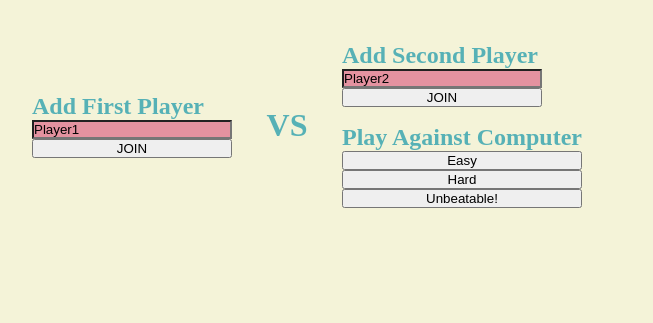
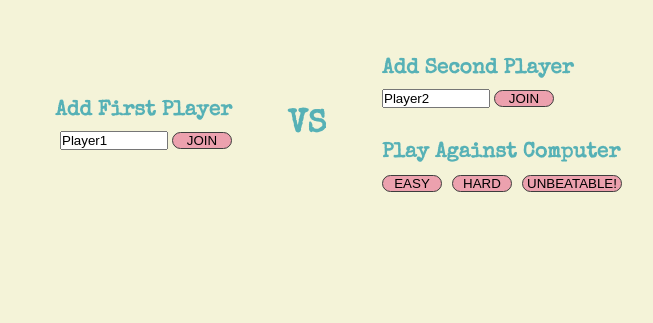
Before and after one commit to parkypark92/TicTakToe, a website: page index.html in a window 1280 px wide. Shown: the whole page, without its empty margins (333-986 px from the left). Drawn offline with nearby package versions, Linux system fonts and the light colour scheme.

Commit message:
further style interface

```diff
--- a/index.html
+++ b/index.html
@@ -14,8 +14,10 @@
             <div class="player1-name"></div>
             <div class="player-input player1-input-display">
                 <h2>Add First Player</h2>
-                <input type="text" name="player-one" id="player1-input" value="Player1" maxlength="10" minlength="1">
-                <button class="add-player-one">JOIN</button>
+                <div class="input-contain">
+                    <input type="text" name="player-one" id="player1-input" value="Player1" maxlength="10" required>
+                    <button class="add-player add-player-one button">JOIN</button>
+                </div>
             </div>
             <div>
                 <p id="vs">VS</p>
@@ -25,21 +27,26 @@
             <div class="choose-player2">
                 <div class="player-input player2-input-display">
                     <h2>Add Second Player</h2>
-                    <input type="text" name="player-two" id="player2-input" value="Player2" maxlength="10" minlength="1">
-                    <button class="add-player-two">JOIN</button>
+                    <div class="input-contain">
+                        <input type="text" name="player-two" id="player2-input" value="Player2" maxlength="10" required>
+                        <button class="add-player add-player-two button">JOIN</button>
+                    </div>
                 </div>
-                <div class="play-computer">
+                <div class="player-input play-computer">
                     <h2>Play Against Computer</h2>
-                    <button class="easy">Easy</button>
-                    <button class="hard">Hard</button>
-                    <button class="unbeatable">Unbeatable!</button>
+                    <div class="computer-buttons">
+                        <button class="easy button">EASY
+                        </button>
+                        <button class="hard button">HARD</button>
+                        <button class="unbeatable button">UNBEATABLE!</button>
+                    </div>
                 </div>
             </div>
         </header>
         <div class="winner-display"></div>
     </div>
     <div class="play-again">
-        <button class="play-again-button">PLAY AGAIN</button>
+        <button class="play-again-button button">PLAY AGAIN</button>
     </div>
     <div class="game-play-area">
         <table>
@@ -60,7 +67,7 @@
             </tr>
         </table>
 
-            <button class="reset-button">RESET</button>
+            <button class="reset-button button">RESET</button>
 
     </div>
 </body>
--- a/script.js
+++ b/script.js
@@ -128,7 +128,7 @@ const computer = (function () {
     const randomNumber = Math.random();
     const randomSquare = Math.floor(Math.random() * availableMoves.length);
     if (
-      (computer.AI.level === "easy" && randomNumber > 0.3) ||
+      (computer.AI.level === "easy" && randomNumber > 0.4) ||
       (computer.AI.level === "hard" && randomNumber > 0.7)
     ) {
       makeMove(availableMoves[randomSquare], availableMoves);
@@ -372,8 +372,16 @@ const buttons = (function () {
 
   reset.addEventListener("click", resetGame);
   playAgain.addEventListener("click", gameBoard.clear);
-  join1.addEventListener("click", players.addPlayer.bind(players.playerOne));
-  join2.addEventListener("click", players.addPlayer.bind(players.playerTwo));
+  join1.addEventListener("click", () => {
+    if (!(players.playerOne.inputName.value === "")) {
+      players.addPlayer.bind(players.playerOne)();
+    }
+  });
+  join2.addEventListener("click", () => {
+    if (!(players.playerTwo.inputName.value === "")) {
+      players.addPlayer.bind(players.playerTwo)();
+    }
+  });
   playComputerEasy.addEventListener(
     "click",
     () => (computer.AI.level = "easy")
--- a/style.css
+++ b/style.css
@@ -1,9 +1,13 @@
 @import url('https://fonts.googleapis.com/css2?family=Permanent+Marker&display=swap');
+
+@import url('https://fonts.googleapis.com/css2?family=Special+Elite&display=swap');
 
 :root {
     --customyellow:  #F4F3D8;
     --customgreen: #56b1b6;
     --custompink: #e492a0;
+    --customlightpink: #eca1ae;
+
 }
 
 
@@ -28,7 +32,7 @@ body {
 
 .verses {
     height: 200px;
-    width: 550px;
+    width: 630px;
     padding-top: 50px;
     color: var(--customgreen);
     display: flex;
@@ -36,21 +40,36 @@ body {
     align-items: center;
 }
 
+.verses h2, p {
+    font-family: 'Special Elite';
+    font-size: 1.3em;
+}
+
 .player-input {
-    width: 200px;
+    width: 240px;
+    height: 50px;
     display: flex;
     flex-direction: column;
+    justify-content: space-between;
+}
+
+.player1-input-display {
+    align-items: end;
 }
 
 #player1-input, #player2-input {
-    background-color: var(--custompink);
+    width: 108px;
 }
 
 .player1-name, .player2-name, .computer-name {
-    width: 200px;
+    width: 240px;
+    height: 50px;
     font-size: 2em;
+    font-family: 'Special Elite';
     font-weight: bold;
-    text-align: center;
+    display: flex;
+    justify-content: center;
+    align-items: center;
 }
 
 #vs {
@@ -66,9 +85,30 @@ body {
 }
 
 .play-computer {
+    width: 240px;
+}
+
+.add-player {
+    width: 60px;
+}
+
+.button {
+    background-color: var(--customlightpink);
+    border: 1px solid rgb(61, 61, 61);
+    border-radius: 10px;
+}
+
+.computer-buttons {
     display: flex;
-    flex-direction: column;
-    justify-content: space-evenly;
+    justify-content: space-between;
+}
+
+.easy, .hard {
+    width: 60px;
+}
+
+.unbeatable {
+    width: 100px;
 }
 
 .current-turn {
@@ -80,6 +120,7 @@ body {
   height: 200px;
   padding-top: 50px;
   color: var(--custompink);
+  font-family: 'Special Elite';
   font-weight: bold;
   font-size: 2em;
   display: flex;
@@ -88,9 +129,7 @@ body {
 }
 
 .play-again {
-    height: 120px;
-    display: flex;
-    align-items: center;
+    height: 50px;
 }
 
 .play-again-button {
@@ -102,6 +141,7 @@ table {
     border-collapse: collapse;
     outline: 2px solid rgba(0, 0, 0, 0.123);
     outline-offset: 15px;
+    margin-top: 15px;
 }
 
 td {
```
